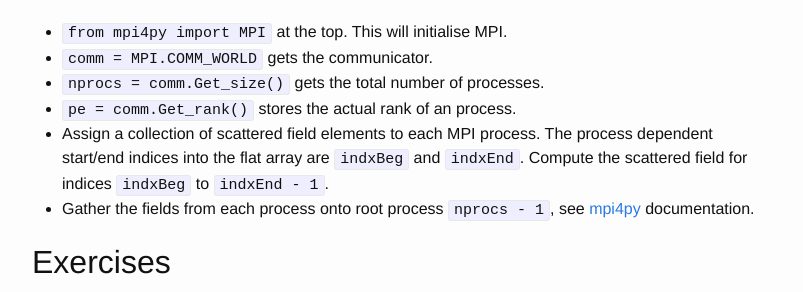
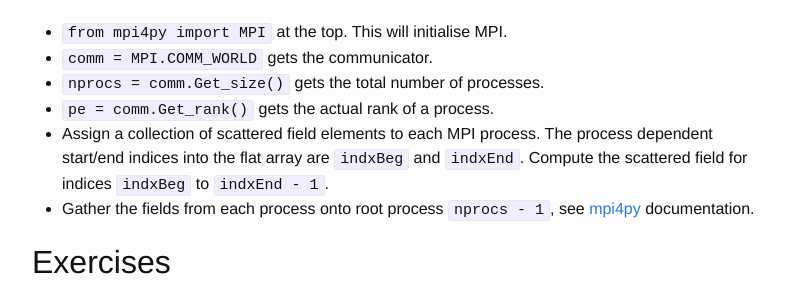
Before and after one commit to nesi/perf-training, a Jekyll site: the page built from _lessons/python-scatter/05-mpi.md, in a window 1280 px wide and 900 px high, scrolled down 5136 px. Shown: the part 160-452 px from the top of the window, without its empty margins (238-1041 px from the left). Built offline with Jekyll 4.4.1, drawn with Linux system fonts in a browser that asks for light colours.

Commit message:
Update _lessons/python-scatter/05-mpi.md
Co-Authored-By: mand35 <mandes.schoenherr@nesi.org.nz>

```diff
--- a/_lessons/python-scatter/05-mpi.md
+++ b/_lessons/python-scatter/05-mpi.md
@@ -151,7 +151,7 @@ mpiexec -n 8 python scatter.py
  * `from mpi4py import MPI` at the top. This will initialise MPI.
  * `comm = MPI.COMM_WORLD` gets the communicator.
  * `nprocs = comm.Get_size()` gets the total number of processes.
- * `pe = comm.Get_rank()` stores the actual rank of an process.
+ * `pe = comm.Get_rank()` gets the actual rank of a process.
  * Assign a collection of scattered field elements to each MPI process. The process dependent start/end indices into the flat array are `indxBeg` and `indxEnd`. Compute the scattered field for indices `indxBeg` to `indxEnd - 1`.
  * Gather the fields from each process onto root process `nprocs - 1`, see [mpi4py](https://info.gwdg.de/~ceulig/docs-dev/doku.php?id=en:services:application_services:high_performance_computing:mpi4py) documentation.
 
```
